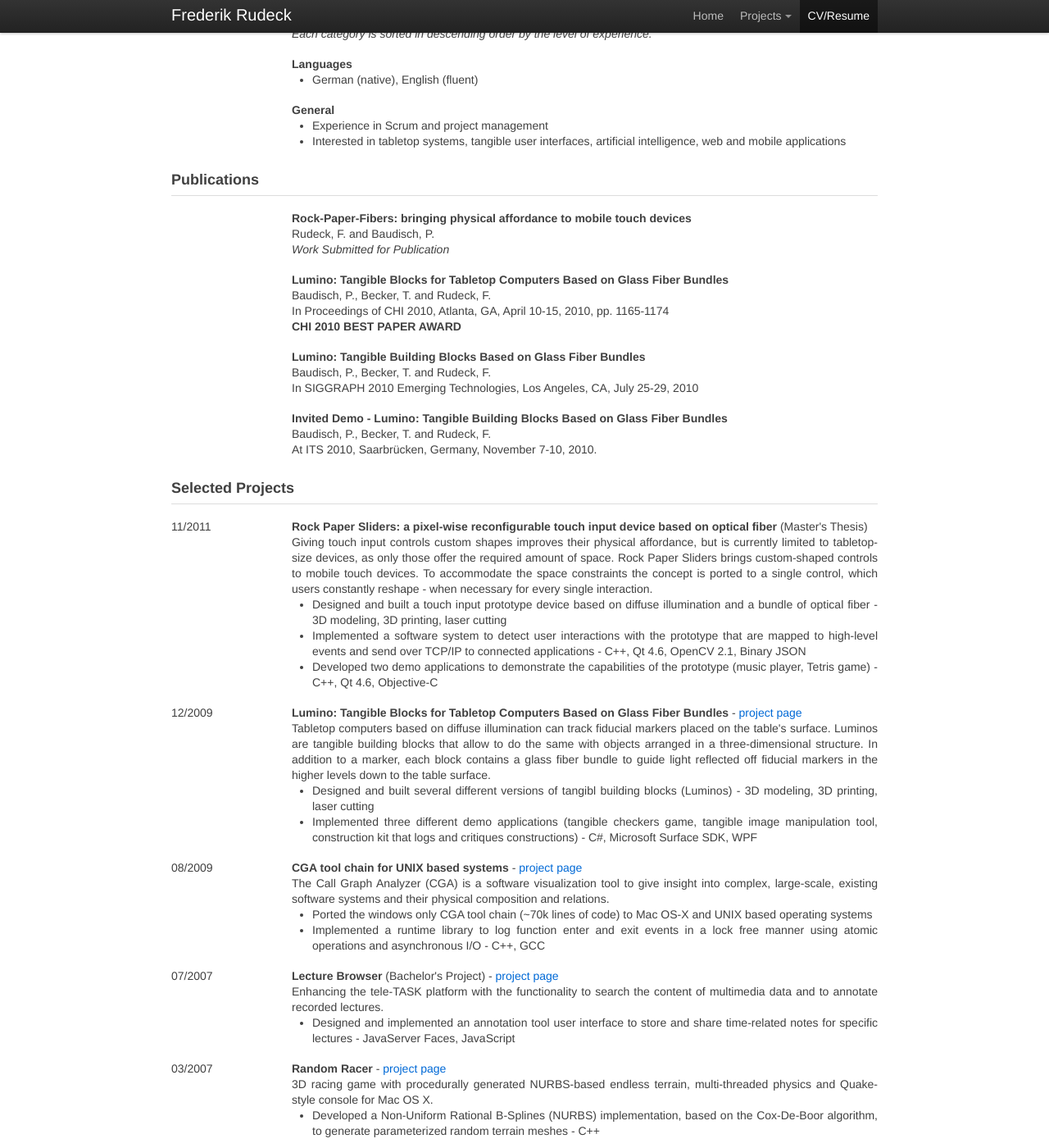
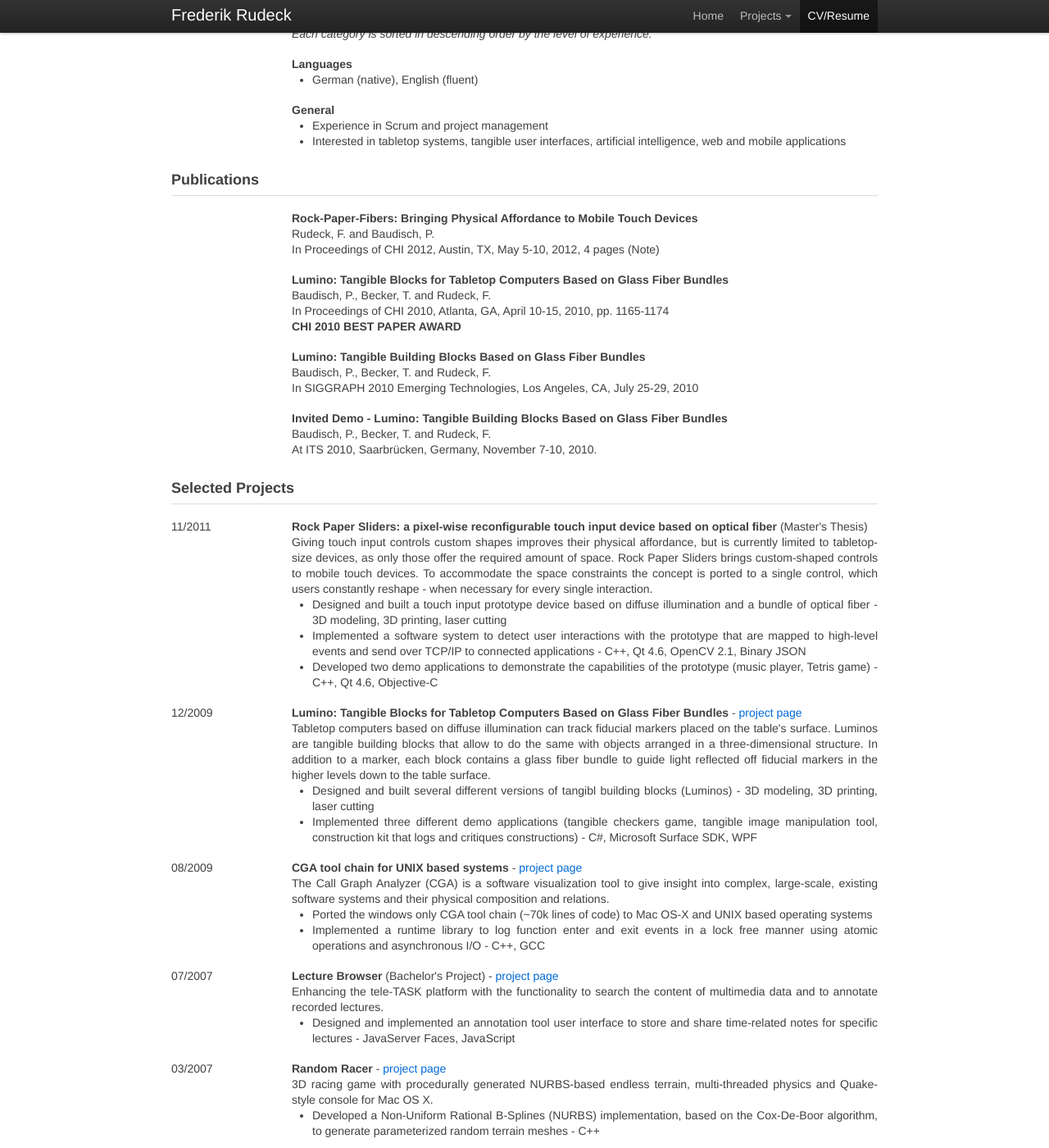
Before and after one commit to polym0rph/polym0rph.github.com, a Jekyll site: the page built from cv.html, in a window 1280 px wide and 1400 px high, scrolled down 1617 px. Shown: the whole window at 82% size. Built offline with Jekyll 4.4.1, drawn with Linux system fonts in a browser that asks for light colours; Markdown is read by kramdown in place of the engine named in the settings.

Commit message:
Added new post about rock paper fibers. Adapted index to show 4 recent projects and the cv.

```diff
--- a/css/style.css
+++ b/css/style.css
@@ -37,6 +37,10 @@ li {
   color: #404040;
 }
 
+div video {
+  margin-bottom: 9.5px;
+}
+
 /* classes */
 .block {
   margin-bottom: 18px;
@@ -60,6 +64,12 @@ li {
   padding-bottom: 6px;
 }
 
+.figure {
+  margin-top: -10px;
+  padding: 0px 10px 0px 10px;
+  width: 530px;
+}
+
 /* specific */
 #container-wrap {
   overflow: auto;
--- a/cv.html
+++ b/cv.html
@@ -311,13 +311,12 @@ page_category: cv
 	<div class="row block">
 		<div class="span15 offset3">
 			<strong>
-			Rock-Paper-Fibers: bringing physical affordance to mobile touch
-			devices
+			Rock-Paper-Fibers: Bringing Physical Affordance to Mobile Touch Devices
 			</strong>
 			</br>
 			Rudeck, F. and Baudisch, P.
 			</br>
-			<em>Work Submitted for Publication</em>
+			In Proceedings of CHI 2012, Austin, TX, May 5-10, 2012, 4 pages (Note)
 		</div>
 	</div>
 	<div class="row block">
--- a/index.html
+++ b/index.html
@@ -28,6 +28,6 @@ page_category: home
 	<h2>Recent Projects</h2>
 </div>
 
-{% for post in site.posts limit:3 %}
+{% for post in site.posts limit:4 %}
 	{% include project.html %}
 {% endfor %}
```
Also changed, not shown: _posts/2012-01-18-rock-paper-fibers.textile (added, +64 -0 lines), images/rpf.png (added), images/rpf_2.png (added), images/rpf_small.png (added).
